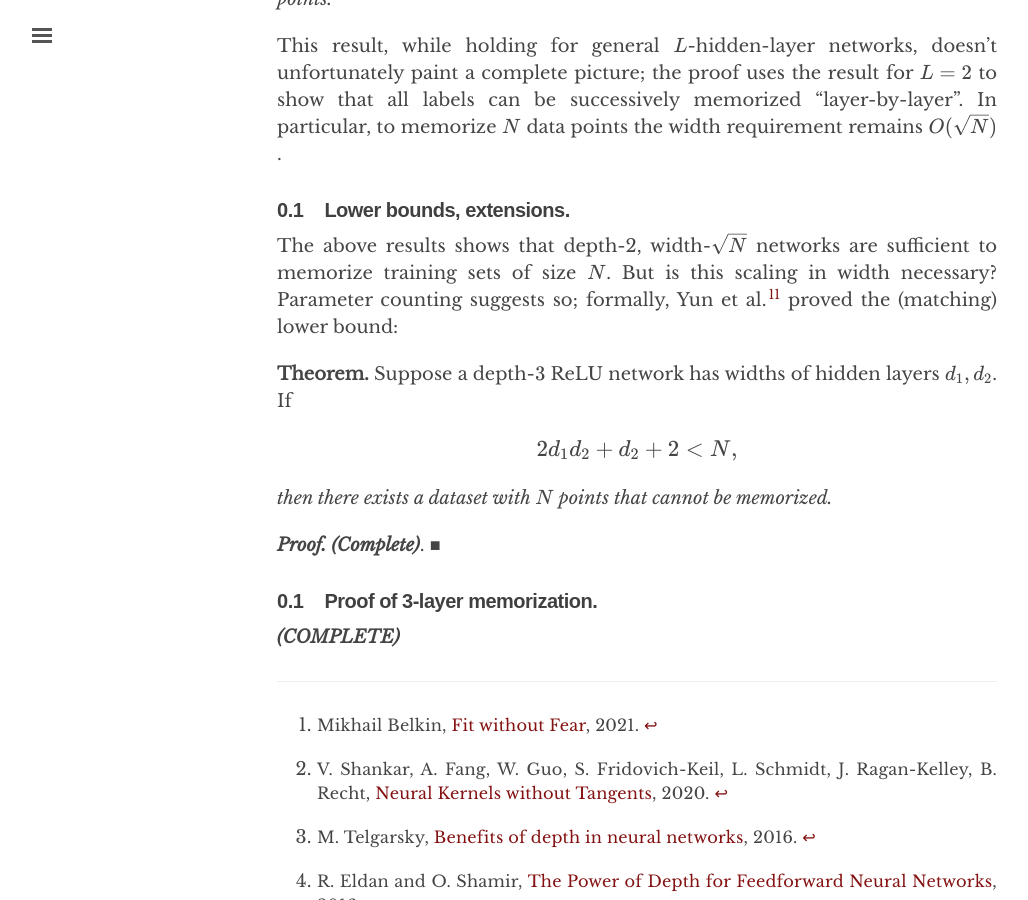
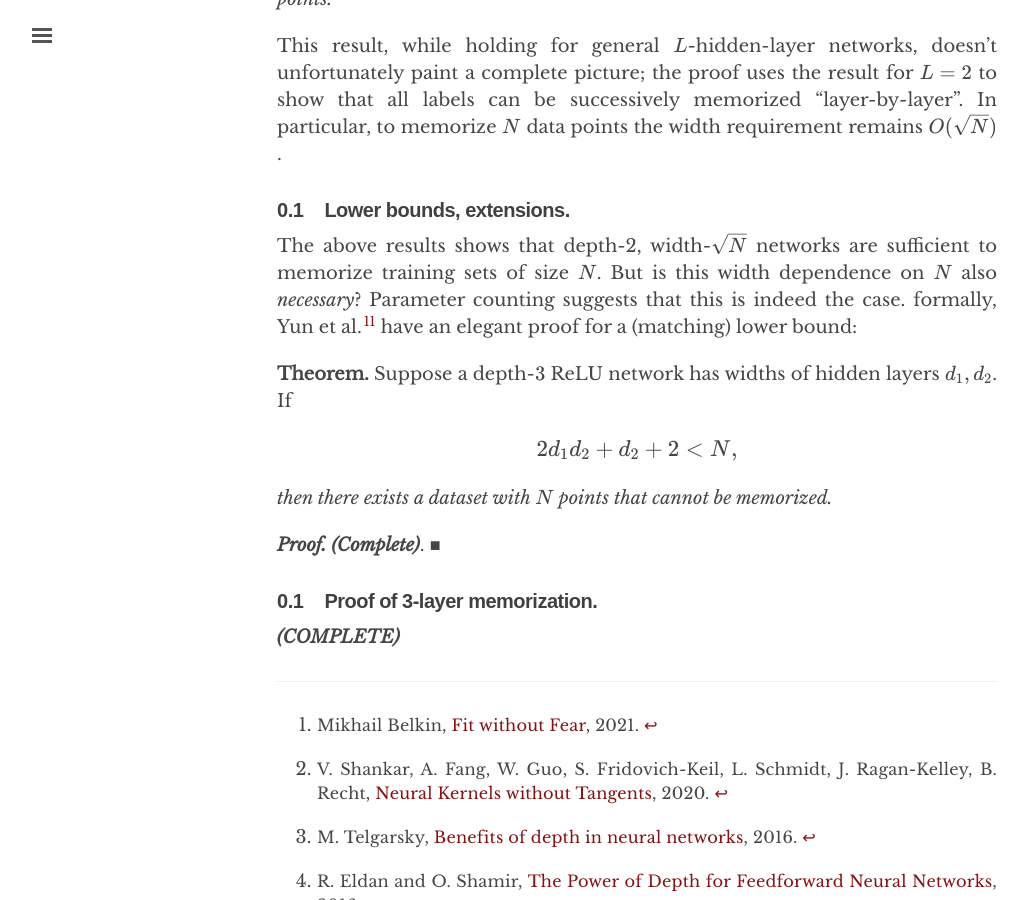
Before and after one commit to chinmayhegde/fodl, a Jekyll site: the page built from _posts/2022-01-16-representation03.md, in a window 1280 px wide and 900 px high, scrolled down 8690 px. Shown: the whole window, without its empty margins (3-1031 px from the left). Built offline with Jekyll 4.4.1, drawn with Linux system fonts in a browser that asks for light colours; nearby versions of some CDN libraries.

Commit message:
Update 2022-01-16-representation03.md

```diff
--- a/_posts/2022-01-16-representation03.md
+++ b/_posts/2022-01-16-representation03.md
@@ -230,7 +230,7 @@ This result, while holding for general $L$-hidden-layer networks, doesn't unfort
 ### Lower bounds, extensions
 {:.label}
 
-The above results shows that depth-2, width-$\sqrt{N}$ networks are sufficient to memorize training sets of size $N$. But is this scaling in width necessary? Parameter counting suggests so; formally, Yun et al.[^yun] proved the (matching) lower bound:
+The above results shows that depth-2, width-$\sqrt{N}$ networks are sufficient to memorize training sets of size $N$. But is this width dependence on $N$ also *necessary*? Parameter counting suggests that this is indeed the case. formally, Yun et al.[^yun] have an elegant proof for a (matching) lower bound:
 
 **Theorem**{:.label #ThreeLayerLB}
   Suppose a depth-$3$ ReLU network has widths of hidden layers $d_1, d_2$. If
```
